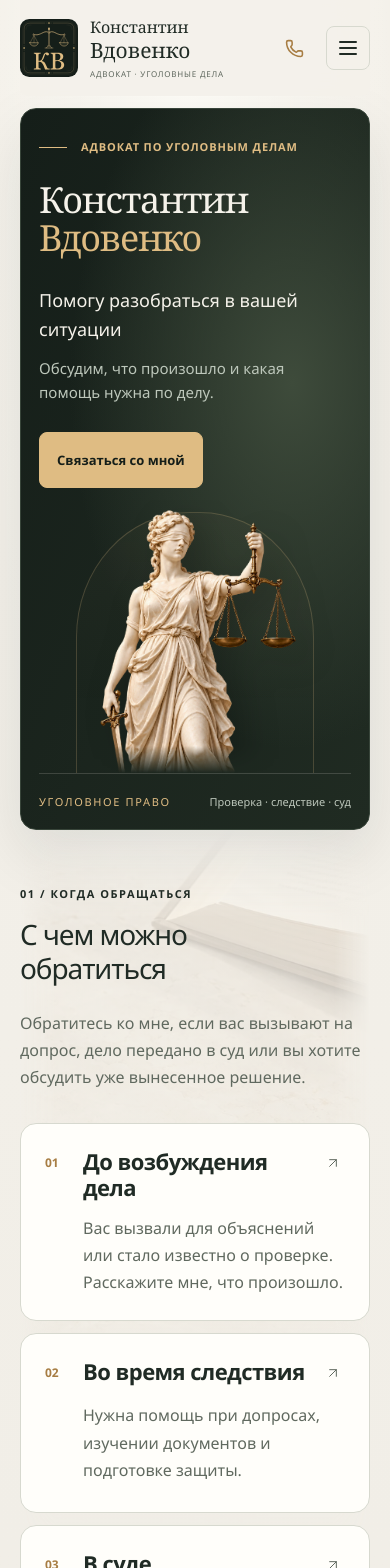
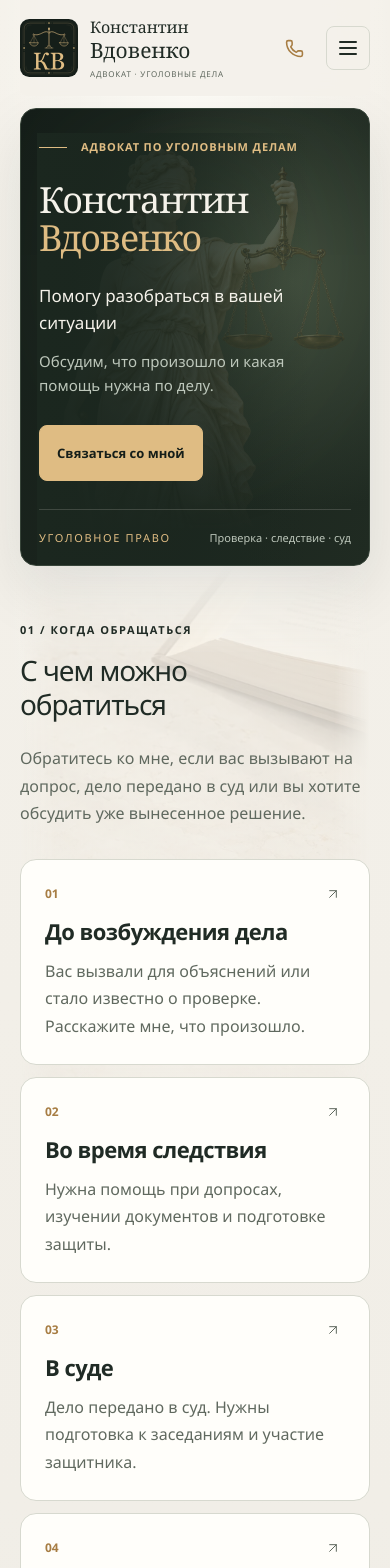
Before and after one commit to Aleks-man/advokat-vdovenko, a React (Vite) app in the folder front/: page / in a window 390 px wide. Shown: the top 1568 px of the page. Built offline with nearby package versions, Linux system fonts and the light colour scheme; a web font is replaced by a local one.

Commit message:
style: polish mobile layouts and soften Themis hero background

```diff
--- a/front/src/components/ContactBanner/ContactBanner.css
+++ b/front/src/components/ContactBanner/ContactBanner.css
@@ -63,6 +63,16 @@
   color: var(--accent-text-hover);
 }
 @media (max-width: 1000px) {
+  .contact-banner-phone,
+  .contact-banner-email {
+    display: inline-flex;
+    align-items: center;
+    min-height: 44px;
+  }
+  .contact-banner-email {
+    display: block;
+    padding-block: 12px;
+  }
   .contact-banner-actions {
     width: 100%;
     padding: 24px 0 0;
--- a/front/src/components/Footer/Footer.css
+++ b/front/src/components/Footer/Footer.css
@@ -83,6 +83,30 @@
 }
 
 @media (max-width: 600px) {
+  .footer {
+    padding-top: 40px;
+  }
+  .footer-top {
+    grid-template-columns: minmax(0, 1fr);
+    gap: 24px;
+    padding-bottom: 32px;
+  }
+  .footer nav {
+    gap: 0;
+    font-size: 14px;
+  }
+  .footer nav a {
+    display: flex;
+    align-items: center;
+    min-height: 44px;
+  }
+  .footer-phone,
+  .footer-email {
+    min-height: 44px;
+  }
+  .footer-contacts {
+    gap: 8px;
+  }
   .footer-contacts {
     grid-column: 1 / -1;
   }
--- a/front/src/components/Hero/Hero.css
+++ b/front/src/components/Hero/Hero.css
@@ -6,7 +6,7 @@
   isolation: isolate;
   overflow: hidden;
   margin-top: 24px;
-  padding: 56px var(--panel-inset) 0;
+  padding: 40px var(--panel-inset) 0;
   border: 1px solid #38453a;
   border-radius: var(--panel-radius);
   color: var(--on-dark);
@@ -16,7 +16,7 @@
   box-shadow: 0 24px 60px rgb(21 30 25 / 10%);
 }
 .hero-copy {
-  padding: 40px 0 56px;
+  padding: 24px 0 36px;
   align-self: center;
   position: relative;
   z-index: 2;
@@ -82,7 +82,7 @@
   background: #edce9e;
 }
 .hero-art {
-  min-height: 520px;
+  min-height: 460px;
   position: relative;
   isolation: isolate;
   align-self: stretch;
@@ -90,11 +90,15 @@
 .hero-art::before {
   content: '';
   position: absolute;
-  inset: 24px 7% 0;
-  border: 1px solid rgb(223 188 131 / 22%);
-  border-bottom: 0;
-  border-radius: 48% 48% 0 0;
-  background: linear-gradient(180deg, rgb(223 188 131 / 4%), transparent 75%);
+  inset: -8% -18% 5%;
+  z-index: -1;
+  background: radial-gradient(
+    ellipse at 52% 36%,
+    rgb(194 196 155 / 24%) 0%,
+    rgb(151 166 128 / 12%) 30%,
+    transparent 68%
+  );
+  filter: blur(24px);
   pointer-events: none;
 }
 .hero-image {
@@ -115,7 +119,7 @@
   justify-content: space-between;
   align-items: center;
   gap: 18px;
-  padding-block: 24px;
+  padding-block: 20px;
   border-top: 1px solid var(--line-dark);
   font-size: 12px;
   color: var(--on-dark-muted);
@@ -126,11 +130,11 @@
 }
 @media (max-width: 1100px) {
   .hero {
-    padding: 36px var(--panel-inset) 0;
+    padding: 28px var(--panel-inset) 0;
     column-gap: 16px;
   }
   .hero-art {
-    min-height: 460px;
+    min-height: 420px;
   }
   .hero h1 {
     font-size: clamp(40px, 5.2vw, 60px);
@@ -143,7 +147,7 @@
     padding: 30px var(--panel-inset) 0;
   }
   .hero-copy {
-    padding: 0;
+    padding: 0 0 28px;
   }
   .hero h1 {
     font-size: clamp(36px, 9vw, 58px);
@@ -157,23 +161,42 @@
     gap: 20px;
     padding-inline: 17px;
   }
+  .hero-description {
+    margin-top: 24px;
+    font-size: 17px;
+  }
   .hero-actions {
     gap: 12px;
   }
   .hero-art {
+    position: absolute;
+    inset: 24px 12px 0 auto;
+    z-index: 0;
+    width: 92%;
     min-height: 0;
-    height: clamp(260px, 70vw, 300px);
-    margin-top: 12px;
+    pointer-events: none;
+  }
+  .hero-art::after {
+    content: '';
+    position: absolute;
+    inset: 0;
+    background: linear-gradient(90deg, #1b271f 0%, rgb(27 39 31 / 72%) 38%, transparent 85%);
   }
   .hero-art::before {
-    inset: 12px 12% 0;
-    max-width: 260px;
-    margin-inline: auto;
+    opacity: 0.35;
   }
   .hero-image {
     transform: none;
+    height: auto;
+    object-fit: contain;
+    object-position: right top;
+    opacity: 0.18;
+    filter: none;
+    mask-image: linear-gradient(180deg, #000 65%, transparent 100%);
   }
   .hero-bottom {
+    position: relative;
+    z-index: 2;
     flex-wrap: wrap;
     padding-block: 20px;
     gap: 10px;
@@ -181,6 +204,14 @@
   }
 }
 @media (max-width: 380px) {
+  .hero-copy .eyebrow {
+    font-size: 10px;
+    letter-spacing: 0.06em;
+    gap: 10px;
+  }
+  .hero-copy .eyebrow::before {
+    width: 18px;
+  }
   .hero {
     padding-inline: var(--panel-inset);
   }
--- a/front/src/components/MessengerLinks/MessengerLinks.css
+++ b/front/src/components/MessengerLinks/MessengerLinks.css
@@ -27,3 +27,17 @@
   display: block;
   filter: invert(1);
 }
+
+@media (max-width: 760px) {
+  .messenger-links {
+    gap: 12px;
+  }
+  .messenger-links .messenger-link {
+    position: relative;
+  }
+  .messenger-link::before {
+    content: '';
+    position: absolute;
+    inset: -5px;
+  }
+}
--- a/front/src/components/PageIntro/PageIntro.css
+++ b/front/src/components/PageIntro/PageIntro.css
@@ -53,3 +53,7 @@
     font-size: 30px;
   }
 }
+
+.page-intro-panel--compact > h1 em {
+  white-space: nowrap;
+}
--- a/front/src/components/PracticeList/PracticeList.css
+++ b/front/src/components/PracticeList/PracticeList.css
@@ -63,26 +63,34 @@
   }
   .practice-row {
     padding: 24px;
-    grid-template-columns: 24px minmax(0, 1fr) 24px;
+    grid-template-columns: 1fr 24px;
+    grid-template-rows: auto auto 1fr;
     gap: 14px;
-    min-height: 180px;
+    min-height: 0;
+  }
+  .practice-number {
+    grid-column: 1;
+    grid-row: 1;
+    padding-top: 0;
+    align-self: center;
+  }
+  .practice-arrow {
+    grid-column: 2;
+    grid-row: 1;
+    height: 20px;
   }
   .practice-row h3 {
-    grid-column: 2;
-    grid-row: 1;
-    min-width: 0;
-    font-size: var(--card-title);
+    grid-column: 1 / -1;
+    grid-row: 2;
+    max-width: none;
+  }
+  .practice-row p {
+    grid-column: 1 / -1;
+    grid-row: 3;
   }
 }
-
 @media (max-width: 380px) {
   .practice-row {
     padding: 20px;
-    grid-template-columns: 20px minmax(0, 1fr) 24px;
-    gap: 12px;
-  }
-  .practice-row h3 {
-    grid-column: 2;
-    font-size: var(--card-title);
   }
 }
--- a/front/src/pages/Contacts/Contacts.css
+++ b/front/src/pages/Contacts/Contacts.css
@@ -92,3 +92,11 @@
 .contact-details .messenger-links {
   margin-top: 16px;
 }
+
+@media (max-width: 700px) {
+  .contact-phone,
+  .contact-email {
+    min-height: 44px;
+    padding-block: 6px;
+  }
+}
```
Also changed, not shown: 1 other file (tests, documents, lock files or other folders).
